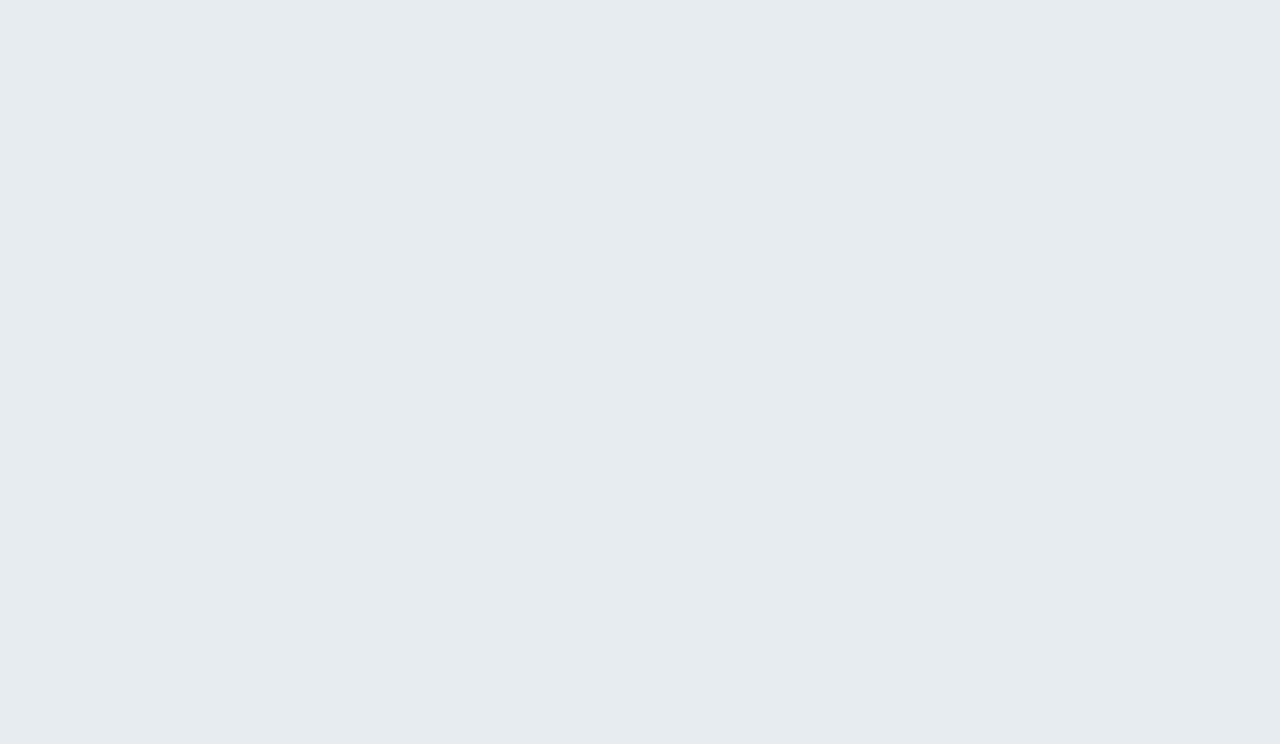
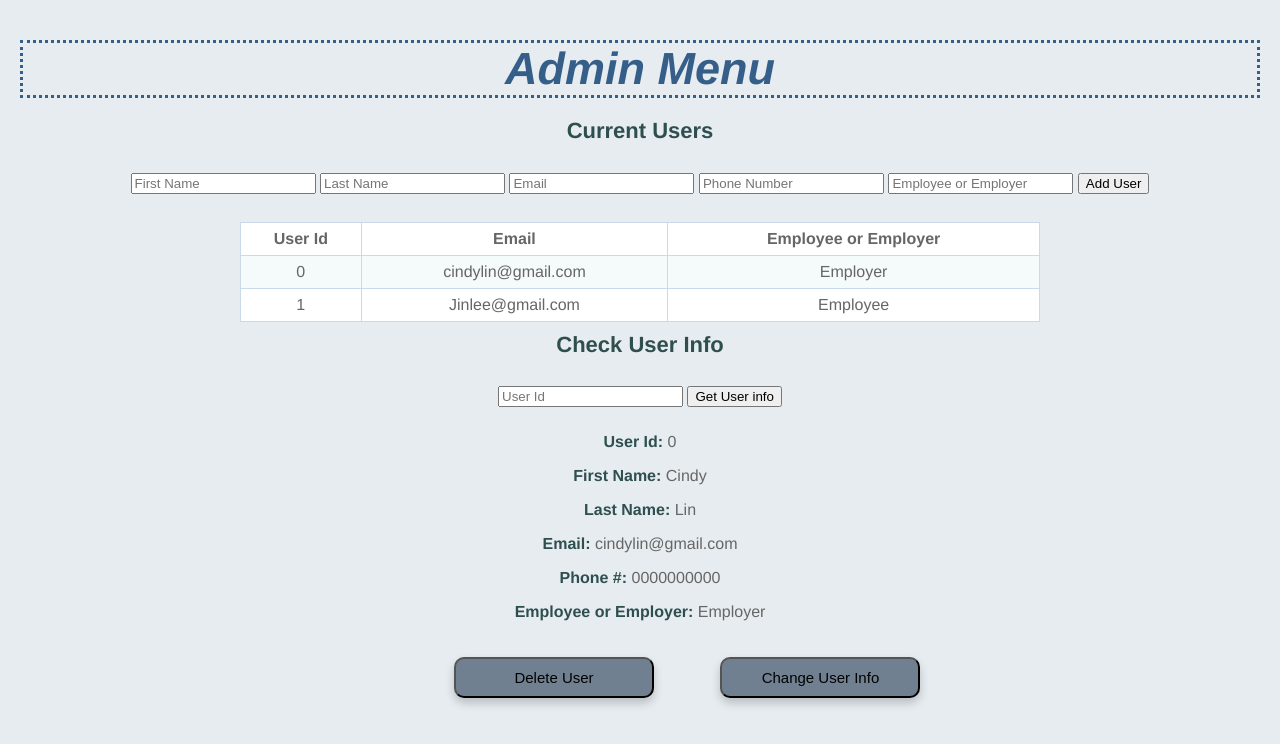
Before and after one commit to yqfangs/Time-To-Work, a plain HTML site: page admin.html in a window 1280 px wide. Drawn offline with Linux system fonts and the light colour scheme.

Commit message:
html and css of admin

```diff
--- a/admin.html
+++ b/admin.html
@@ -8,7 +8,77 @@
  	<meta charset="utf-8">
     <title>Admin</title>
     <!-- CSS File here-->
-    <link rel="stylesheet" type="text/css" href="style.css">
+    <link rel="stylesheet" type="text/css" href="admin_style.css">
     <!-- JS File here-->
     <!-- <script type="text/javascript" src="admin.js"></script> -->
  </head>
+
+ <body>
+    <h1>Admin Menu</h1>
+    <h2>Current Users</h2>
+    <form id='userAddForm'>
+       <input id='firstName' type ="text" placeholder='First Name'>
+       <input id='lastName' type ="text" placeholder='Last Name'>
+       <input id='email' type="text" placeholder='Email'>
+       <input id='phoneNum' type="text" placeholder="Phone Number">
+       <input id='kind' type="text" placeholder="Employee or Employer">
+       <input type="submit" value="Add User">
+    </form>
+
+    <!-- <form id='userDeleteForm'>
+       <input id='NametoDelete' type='text' placeholder='User Name'>
+       <input type="submit" value="Delete User">
+    </form> -->
+    <br>
+    <table id='userTable'>
+      <tbody>
+         <tr>
+            <th>User Id</th>
+            <!-- <th>First Name</th>
+            <th>Last Name</th> -->
+            <th>Email</th>
+            <!-- <th>Phone Number</th> -->
+            <th>Employee or Employer</th>
+         </tr>
+         <tr>
+         <td>
+               0
+            </td>
+            <td>
+               cindylin@gmail.com
+            </td>
+            <td>
+               Employer
+            </td>
+         </tr>
+         <tr>
+            <td>
+               1
+            </td>
+            <td>
+               Jinlee@gmail.com
+            </td>
+            <td>
+               Employee
+            </td>
+         </tr>
+      </tbody>
+    </table>
+
+    <h2>Check User Info</h2>
+ 	<form id='userInfoForm'>
+ 		<input id='userInfoId' type="text" placeholder="User Id">
+ 		<input type="submit" value="Get User info">
+ 	</form>
+
+ 	<div id=userInfo>
+ 		<p>User Id: <span>0</span></p>
+ 		<p>First Name: <span>Cindy</span></p>
+ 		<p>Last Name: <span>Lin</span></p>
+ 		<p>Email: <span>cindylin@gmail.com</span></p>
+      <p>Phone #: <span>0000000000</span></p>
+      <p>Employee or Employer: <span>Employer</span></p>
+      <button class="btn_delete">Delete User</button>
+      <button class="btn_change">Change User Info</button>
+ 	</div>
+ </body>
--- /dev/null
+++ b/admin_style.css
@@ -0,0 +1,115 @@
+/* Project Style Sheet */
+
+body {
+	background-color: #e6ecf0;
+	margin-left: 20px;
+	margin-right: 20px;
+	font-family: "Helvetica Neue", Helvetica, sans-serif;
+}
+
+h1 {
+    font-size: 45px;
+    color: #355E88;
+    font-style: oblique;
+    text-align: center;
+    border-style: dotted;
+	position: relative;
+	top: 10px;
+}
+
+h2 {
+	font-size:22px;
+    margin-top: 10px;
+    text-align: center;
+    position: relative;
+    color:darkslategrey;
+}
+
+#userAddForm {
+    padding: 10px;
+    text-align: center;
+
+}
+#userTable{
+    padding: 10px;
+    text-align: center;
+}
+
+#userDeleteForm {
+    padding: 10px;
+}
+
+table
+        {
+            border-collapse: collapse;
+            margin: 0 auto;
+            text-align: center;
+            width: 800px;
+        }
+        table td, table th
+        {
+            border: 1px solid #cad9ea;
+            color: #666;
+            height: 30px;
+        }
+        table thead th
+        {
+            background-color: #CCE8EB;
+            width: 300px;
+        }
+        table tr:nth-child(odd)
+        {
+            background: #fff;
+        }
+        table tr:nth-child(even)
+        {
+            background: #F5FAFA;
+        }
+/* table, td, th {
+	border-collapse: collapse;
+    border: 2px solid #355E88;
+}
+
+td, th {
+    min-width: 200px;
+} */
+#userInfo p {
+    font-weight: bold;
+    text-align: center;
+    color:darkslategrey;
+}
+#userInfoForm{
+    padding: 10px;
+    text-align: center;
+
+}
+#userInfo span {
+	font-weight: normal;
+	color: #666;
+}
+.btn_delete {
+
+	font-size: 15px;
+	background-color:slategray;
+    margin-top: 20px;
+	padding: 10px 10px;
+	width: 200px;
+	height: auto;
+	border-radius: 10px;
+	box-shadow: 0 5px 10px rgba(0,0,0,.2);
+    margin-left: 35%;
+    position: relative;
+}
+
+.btn_change {
+	font-size: 15px;
+	background-color:slategray;
+    margin-top: 20px;
+	padding: 10px 10px;
+	width: 200px;
+	height: auto;
+	border-radius: 10px;
+	box-shadow: 0 5px 10px rgba(0,0,0,.2);
+    margin-left: 5%;
+    position: relative;
+}
```
